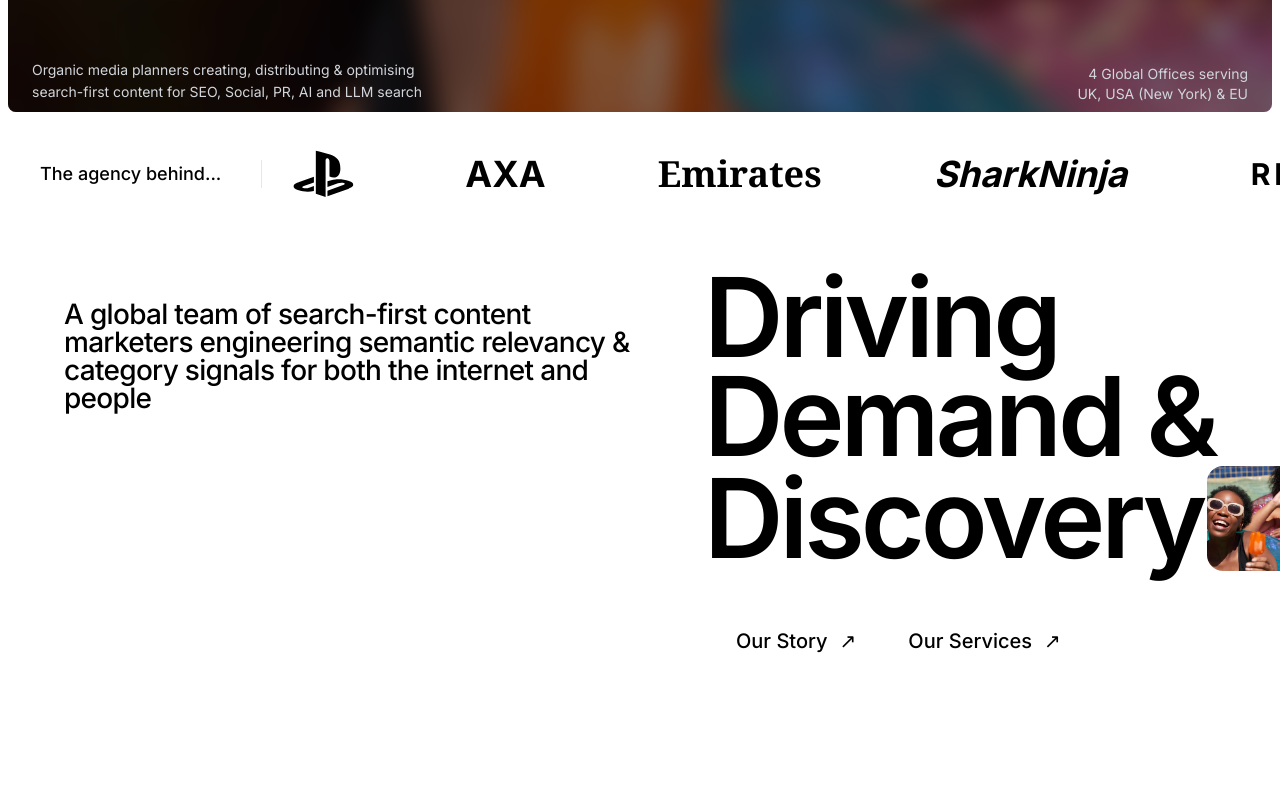
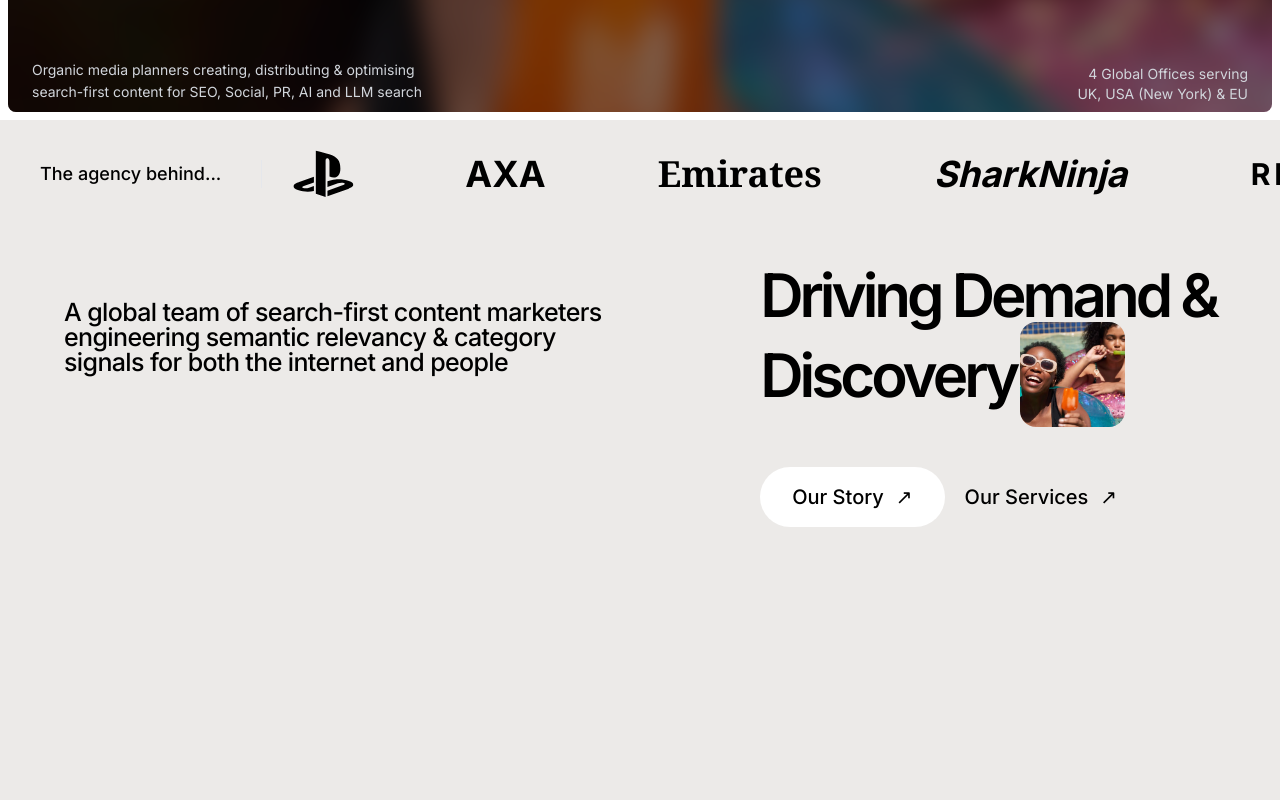
Before and after one commit to BoRaT-7/Riseat, a React (Vite) app: page / in a window 1280 px wide. Shown: the part 680-1480 px from the top of the page. Built offline with nearby package versions, Linux system fonts and the light colour scheme.

Commit message:
commit-5/111

```diff
--- a/src/sections/LogoMarquee.jsx
+++ b/src/sections/LogoMarquee.jsx
@@ -4,11 +4,11 @@
   return (
     <>
       {/* Logo Marquee Section */}
-      <section className="w-full bg-white py-6 overflow-hidden">
+      <section className="w-full bg-[#eceae8] py-6 overflow-hidden">
         <div className="flex items-center">
 
           {/* Left Static Text */}
-          <div className="shrink-0 px-6 md:px-10 border-r border-gray-200 z-10 bg-white">
+          <div className="shrink-0 px-6 md:px-10 border-r border-gray-200 z-10 bg-[#eceae8]">
             <p className="text-sm md:text-lg font-medium text-black whitespace-nowrap">
               The agency behind...
             </p>
@@ -65,14 +65,14 @@
       </section>
 
       {/* Hero Section */}
-      <section className="w-full min-h-screen bg-white px-5 md:px-10 lg:px-16 py-10 overflow-hidden">
+      <section className="w-full min-h-screen bg-[#eceae8] px-5 md:px-10 lg:px-16 py-10 overflow-hidden">
 
         {/* Top Content */}
         <div className="flex flex-col lg:flex-row justify-between gap-16">
 
           {/* Left Text */}
           <div className="max-w-xl pt-8">
-            <p className="text-black text-[20px] md:text-[28px] leading-[1] font-medium tracking-tight">
+            <p className="text-black text-[24px] md:text-[25px] leading-[1] font-medium tracking-tight">
               A global team of search-first content marketers
               engineering semantic relevancy & category
               signals for both the internet and people
@@ -87,11 +87,11 @@
 
   <h1
     className="text-black font-semibold tracking-[-4px] leading-[0.9]
-    text-[48px]
-    sm:text-[60px]
-    md:text-[78px]
-    lg:text-[88px]
-    xl:text-[110px]"
+    text-[26px]
+    sm:text-[30px]
+    md:text-[48px]
+    lg:text-[58px]
+    xl:text-[60px]"
   >
     Driving Demand &
 
@@ -105,7 +105,7 @@
         w-[55px] h-[55px]
         sm:w-[65px] sm:h-[65px]
         md:w-[78px] md:h-[78px]
-        lg:w-[88px] lg:h-[88px]
+        lg:w-[68px] lg:h-[68px]
         xl:w-[105px] xl:h-[105px]
         object-cover rounded-2xl"
       />
@@ -117,15 +117,17 @@
             {/* Buttons */}
             <div className="flex flex-wrap items-center gap-5 mt-10">
 
-              <button className="group bg-white hover:bg-black transition-all duration-300 rounded-full px-8 py-4 flex items-center gap-3">
-                <span className="text-black group-hover:text-white text-xl font-medium">
-                  Our Story
-                </span>
+            <button
+  className="group bg-white hover:rounded-md transition-all duration-300 rounded-full px-8 py-4 flex items-center gap-3"
+>
+  <span className="text-black text-xl font-medium">
+    Our Story
+  </span>
 
-                <span className="text-black group-hover:text-white text-xl transition-all duration-300 group-hover:translate-x-1">
-                  ↗
-                </span>
-              </button>
+  <span className="text-black text-xl transition-all duration-300 group-hover:translate-x-1">
+    ↗
+  </span>
+</button>
 
               <button className="group flex items-center gap-3">
                 <span className="text-black text-xl font-medium">
```
